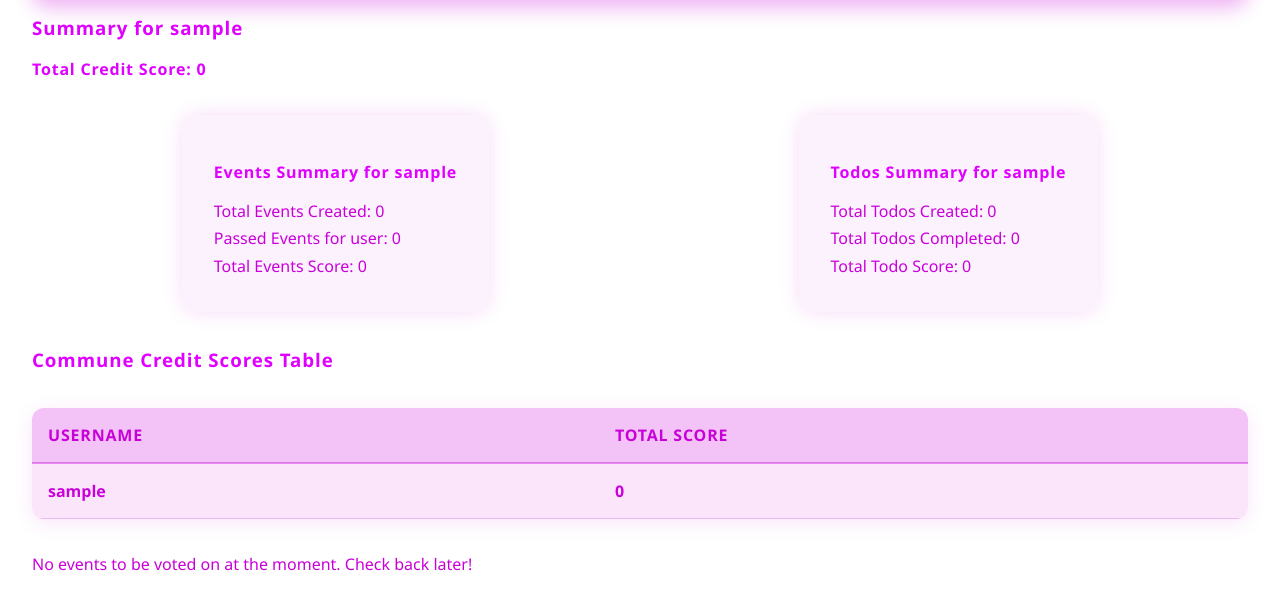
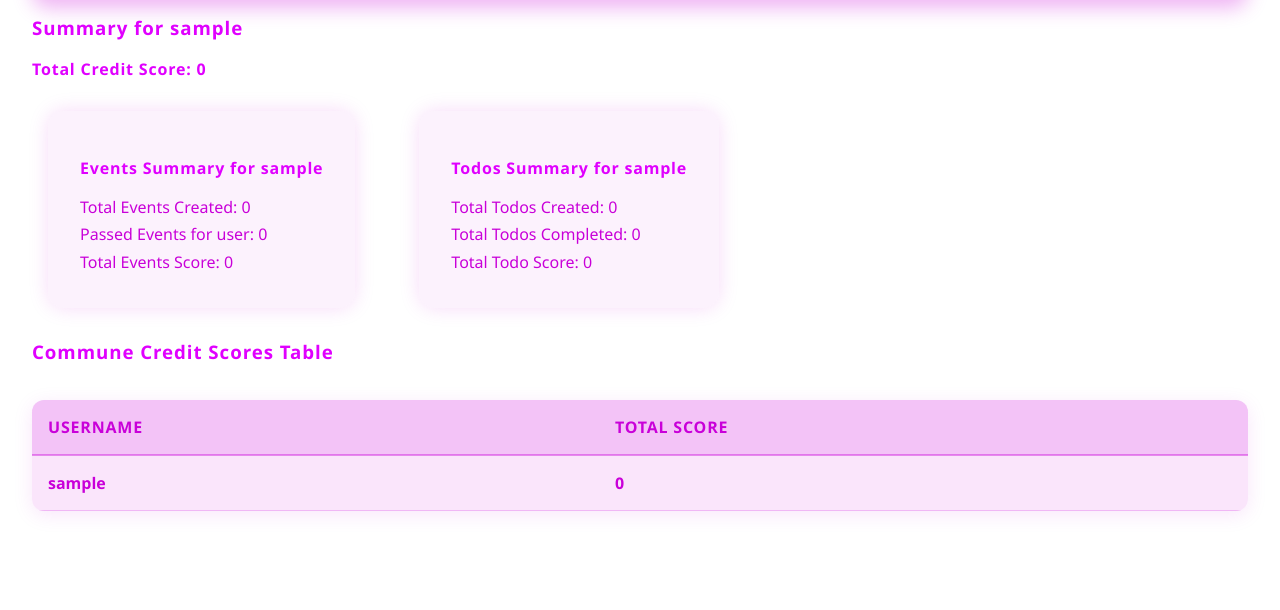
Before and after one commit to kallioaa/Kommuunisovellus, a Flask app: page / in a window 1280 px wide. Shown: the part 100-710 px from the top of the page. Run offline with Flask 3, Linux system fonts and the light colour scheme; the visitor is signed in with stand-in values (Sample User, id 1); data comes from the database, SQL or seed files in the repository; data that the repository does not hold is empty.

Commit message:
Visual details

```diff
--- a/app/static/css/main.css
+++ b/app/static/css/main.css
@@ -42,10 +42,10 @@
 }
 
 .container {
-    max-width: 900px;
-    margin: 20 auto;
     padding: 2rem;
+    margin: 1rem;
     background-color: rgba(201, 0, 217, 0.05);
+    border-color: aliceblue;
     /* subtle pale pink-purple overlay */
     border-radius: 16px;
     backdrop-filter: blur(8px);
@@ -54,8 +54,9 @@
 
 .summary-wrapper {
     display: flex;
-    gap: 10px;
+    gap: 2rem;
     flex-wrap: wrap;
+    justify-content: flex-start
 }
 
 
--- a/app/templates/user_summary/main.html
+++ b/app/templates/user_summary/main.html
@@ -100,10 +100,6 @@
                         </tbody>
                     </table>
                 </div>
-        {% else %}
-            <div>
-                <p>No events to be voted on at the moment. Check back later!</p>
-            </div>
         {% endif %}
     </div>
 </div>
```
